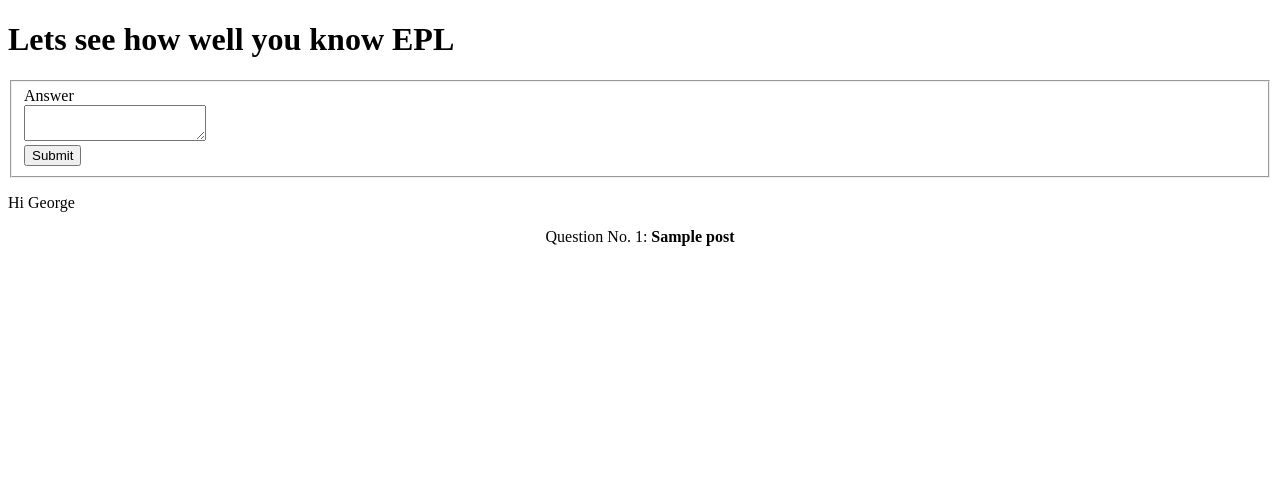
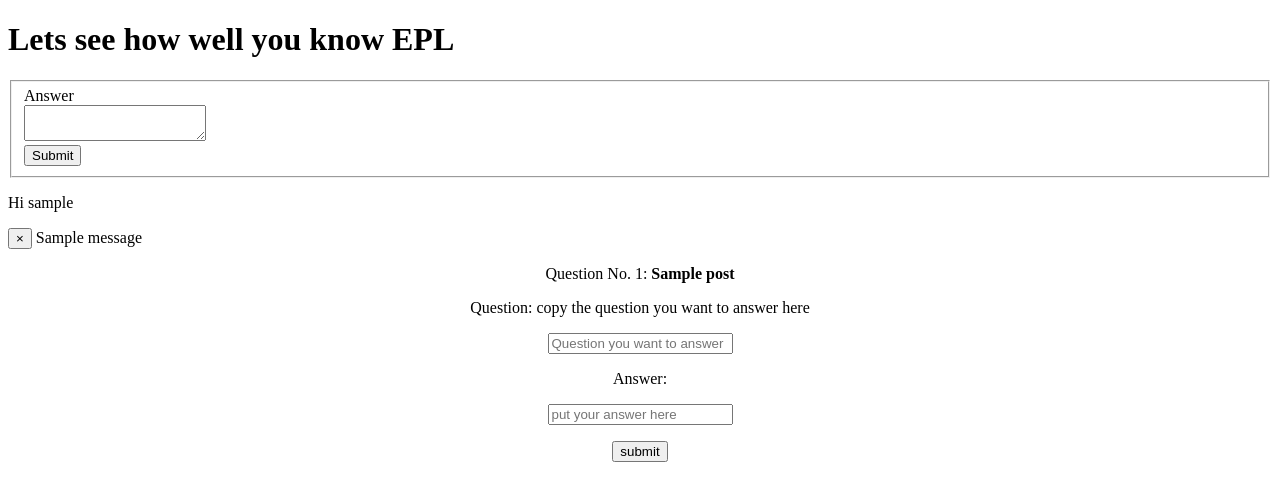
Before and after one commit to GeorgeYZJ/project2, a Flask app: page /Quiz in a window 1280 px wide. Shown: the top 501 px of the page. Run offline with Flask 2, Linux system fonts and the light colour scheme; a user stored in the database is signed in; tables that the repository leaves empty hold one stand-in row (values such as "Sample post"); one stand-in notice (Sample message) is shown.

Commit message:
finish the answer database and the answer feedback function

```diff
--- a/app/__init__.py
+++ b/app/__init__.py
@@ -1,11 +1,11 @@
 from flask import Flask
-from config import TestConfig
+from config import Config
 from flask_sqlalchemy import SQLAlchemy
 from flask_migrate import Migrate
 from flask_login import LoginManager
 
 app = Flask(__name__)
-app.config.from_object(TestConfig)
+app.config.from_object(Config)
 db = SQLAlchemy(app)
 migrate = Migrate(app, db)
 login = LoginManager(app)
--- a/app/models.py
+++ b/app/models.py
@@ -3,6 +3,7 @@ from app import db
 from werkzeug.security import generate_password_hash, check_password_hash
 from flask_login import UserMixin
 from app import login
+
 
 @login.user_loader
 def load_user(id):
@@ -36,7 +37,7 @@ class Post(db.Model):
     user_id = db.Column(db.Integer, db.ForeignKey('user.id'))
     attemps = db.relationship('Answer', backref='feedback', lazy='dynamic')
     def __repr__(self):
-        return '<Post {}>'.format(self.question)
+        return '<Post {}>'.format(self.body)
 
 class Answer(db.Model):
     id = db.Column(db.Integer, primary_key=True)
--- a/app/routes.py
+++ b/app/routes.py
@@ -50,16 +50,21 @@ def index():
 
 @app.route('/Quiz', methods=['GET', 'POST'])
 def Quiz():
-    form = AnswerForm()
     posts = Post.query.all()
     user = current_user.username
-    if form.validate_on_submit():
-         attemp = Answer(answer = form.trying.data, feedback=form.question_id.data, attemp = current_user.username)
-         db.session.add(attemp)
-         db.session.commit()
-         flash('Your answer is now submmited!')
+    if request.method == "POST":
+        ques = request.form.get("question")
+        ans = request.form.get("answer")
+        attemp = Answer(answer = ans, feedback=Post.query.filter(Post.question == ques).first(), attemp = current_user)
+        db.session.add(attemp)
+        db.session.commit()
+        post = Post.query.filter(Post.question == ques).first()
+        if (post.body == ans.lower()):
+            flash('Your answer is correct!')
+        else:
+            flash("Your answer is not correct!")
 
-    return render_template('Quiz.html', title='QuizPage', posts=posts, form = form, user=user)
+    return render_template('Quiz.html', title='QuizPage', posts=posts, user=user)
 
 @app.route('/register', methods=['GET', 'POST'])
 def register():
--- a/app/templates/Quiz.html
+++ b/app/templates/Quiz.html
@@ -41,19 +41,29 @@
 
       <p>Hi {{current_user.username}} <br></p>
 
+
+      {% for message in get_flashed_messages() %}
+      <div class="alert alert-warning">
+          <button type="button" class="close" data-dismiss="alert">&times;</button>
+          {{ message }}
+      </div>
+      {% endfor %}
+
+
       <div align="center">
-
 
         {% for post in posts %}
       <p>
         Question No. {{post.id}}: <b>{{ post.question }}</b>
       </p>
-
-
         {% endfor %}
-
-
-
+        <form action="#" method="post">
+          <p>Question: copy the question you want to answer here</p>
+          <p><input type="text" name="question" placeholder="Question you want to answer"/></p>
+          <p>Answer:</p>
+          <p><input type="text" name="answer" placeholder="put your answer here"/></p>
+          <p><input type="submit" value="submit" /></p>
+        </form>
       </div>
 
 
--- a/app/templates/login.html
+++ b/app/templates/login.html
@@ -2,7 +2,7 @@
 {% extends "base.html" %}
 
 {% block content %}
-    <h1>Sign In</h1>
+    <h1>Log In</h1>
     <form action="" method="post" novalidate>
         {{ form.hidden_tag() }}
         <p>New User? <a href="{{ url_for('register') }}">Click to Register!</a></p>
```
Also changed, not shown: migrations/versions/a0f044e90d30_users_table.py (renamed from migrations/versions/d30f38334e64_.py, +4 -4 lines), Barclays_EPL.py (line endings or trailing spaces), Tests/test.db, app.db (added).
